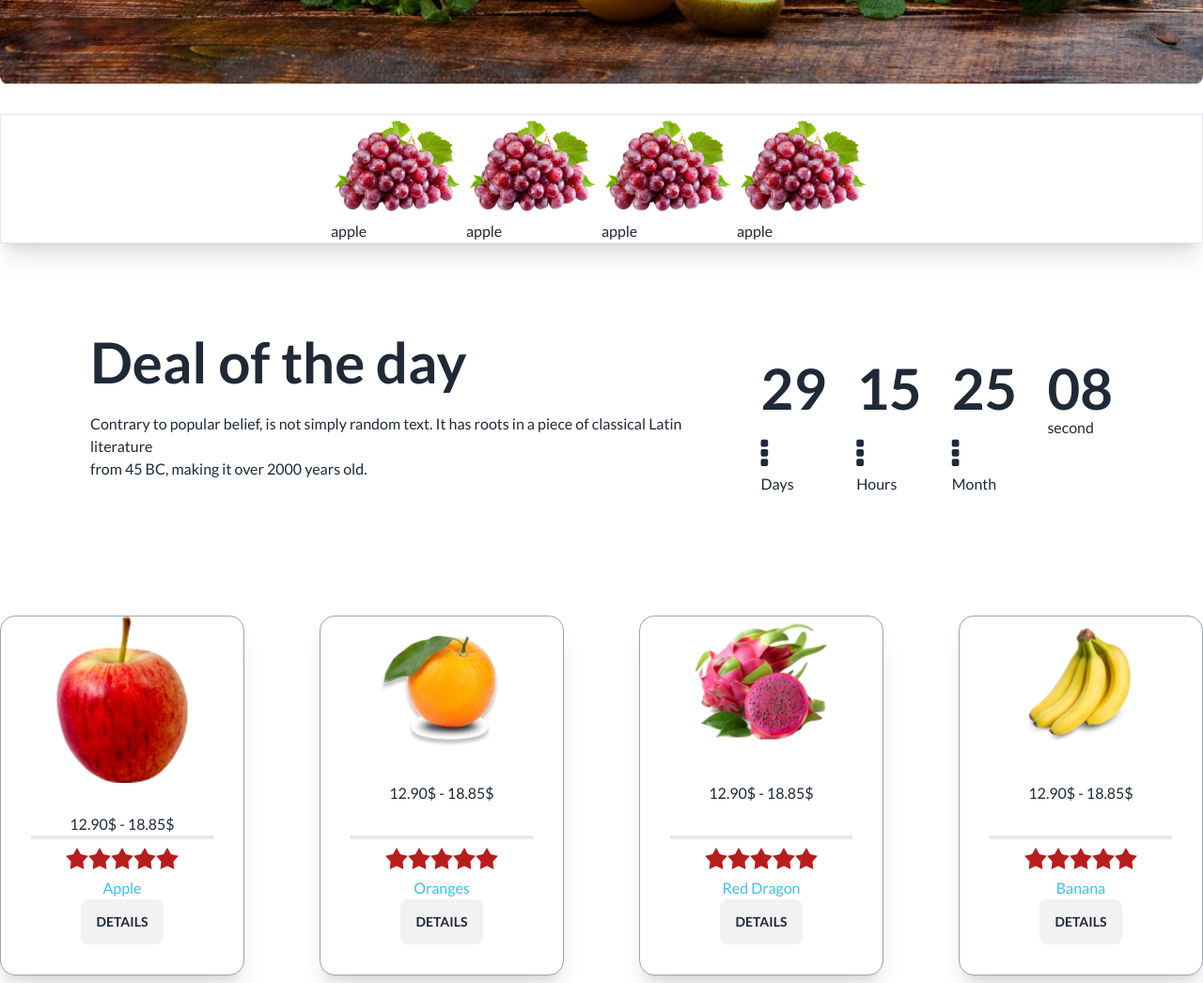
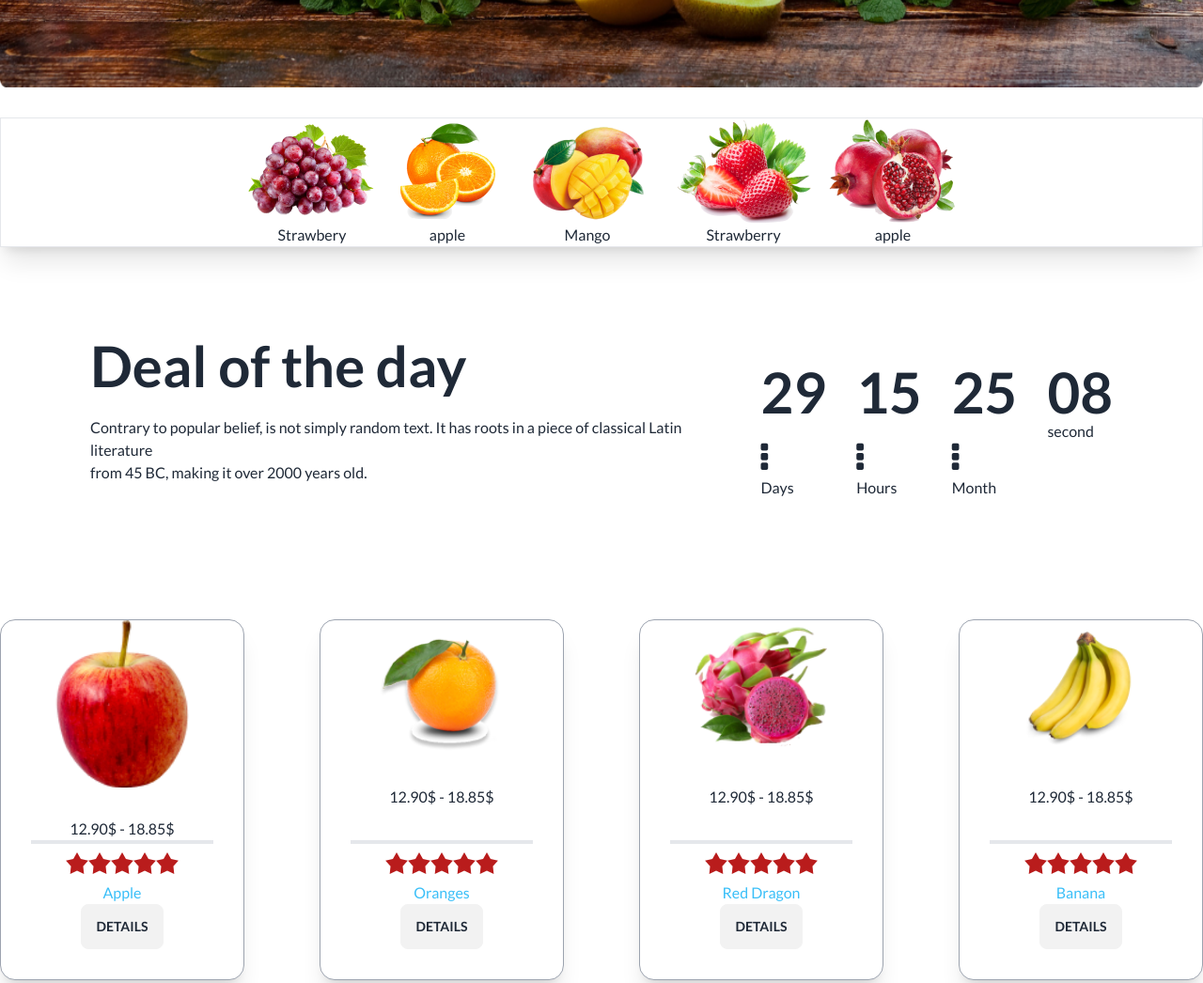
Before and after one commit to nondi58/reset-assignment-3, a plain HTML site: page index.html in a window 1280 px wide. Shown: the part 700-1746 px from the top of the page at 94% size. Drawn offline with nearby package versions, Linux system fonts and the light colour scheme; grey boxes are pictures that could not be loaded.

Commit message:
first commit

```diff
--- a/index.html
+++ b/index.html
@@ -65,7 +65,7 @@
           </div>
         </div>
         <div>
-          <img class="w-[54.517px]" src="images/fruit7.png" alt="">
+          <img class="w-[54.517px]" src="images/logo.png" alt="">
           <a class="btn btn-ghost normal-case text-2xl font-lato text-white">Fruit Burst</a>
         </div>
         <div class="navbar-end">
@@ -99,7 +99,7 @@
             <div class="justify-center text-center text-white p-8 ">
               <h1 class="lg:text-6xl font-lato font-bold">Exotic tastes at your <br> doorstep</h1>
               <p class="py-4">We supply highly quality organic product</p>
-              <button class="btn btn-accent btn-md ">shop now</button>
+              <button class="btn btn-accent btn-md text-white">shop now</button>
             </div>
             <a href="#slide3" class="btn btn-circle">❯</a>
           </div>
@@ -111,7 +111,7 @@
             <div class="justify-center text-center text-white p-8 ">
               <h1 class="lg:text-6xl font-lato font-bold">Exotic tastes at your <br> doorstep</h1>
               <p class="py-4">We supply highly quality organic product</p>
-              <button class="btn btn-error btn-sm ">shop</button>
+              <button class="btn btn-error btn-sm text-white">shop</button>
             </div>
             <a href="#slide4" class="btn btn-circle">❯</a>
           </div>
@@ -123,7 +123,7 @@
             <div class="justify-center text-center text-white p-8 ">
               <h1 class="lg:text-6xl font-lato font-bold">Exotic tastes at your <br> doorstep</h1>
               <p class="py-4">We supply highly quality organic product</p>
-              <button class="btn btn-error btn-sm ">shop</button>
+              <button class="btn btn-error btn-sm text-white">shop</button>
             </div>
             <a href="#slide1" class="btn btn-circle">❯</a>
           </div>
@@ -132,22 +132,26 @@
 
     </banner>
     <section class="  ">
-      <div class="flex justify-center  shadow-xl border  border-gray-200">
+      <div class="flex justify-center gap-4 shadow-xl border  border-gray-200">
         <div>
           <img src="images/fruit1.png" alt="">
-          <p>apple</p>
+          <p class="text-center">Strawbery</p>
         </div>
         <div>
-          <img src="images/fruit1.png" alt="">
-          <p>apple</p>
+          <img src="images/fruit2.png" alt="">
+          <p class="text-center">apple</p>
         </div>
         <div>
-          <img src="images/fruit1.png" alt="">
-          <p>apple</p>
+          <img src="images/fruit3.png" alt="">
+          <p class="text-center">Mango</p>
         </div>
         <div>
-          <img src="images/fruit1.png" alt="">
-          <p>apple</p>
+          <img src="images/fruit4.png" alt="">
+          <p class="text-center">Strawberry</p>
+        </div>
+        <div>
+          <img src="images/fruit5.png"alt="">
+          <p class="justify-center text-center">apple</p>
         </div>
       </div>
 
@@ -370,7 +374,7 @@
       </div>
     </div>
     <div class="justify-center text-center text-white p-8 ">
-      <button class="btn btn-error btn-lg ">Shop All</button>
+      <button class="btn btn-error btn-lg text-white">Shop All</button>
 
     </div>
     <!-- deals the end -->
```
